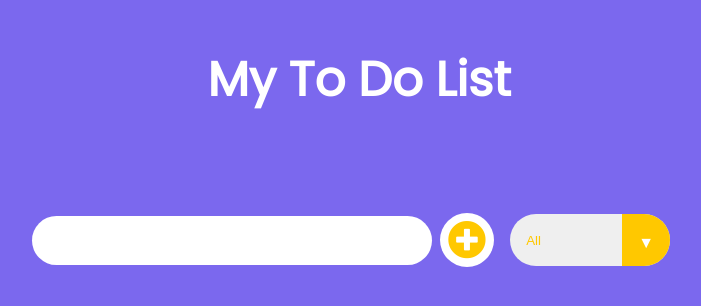
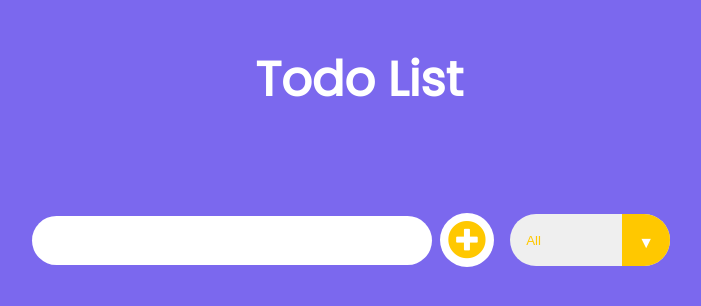
Before and after one commit to Rupantar-Borphukan/cdac-task01, a plain HTML site: page index.html in a window 1280 px wide. Shown: the whole page, without its empty margins (281-982 px from the left). Drawn offline with Linux system fonts and the light colour scheme.

Commit message:
Update index.html

```diff
--- a/index.html
+++ b/index.html
@@ -11,12 +11,12 @@
     <!-- Font Awesome cdn css -->
     <link rel="stylesheet" href="https://cdnjs.cloudflare.com/ajax/libs/font-awesome/5.15.3/css/all.min.css" integrity="sha512-iBBXm8fW90+nuLcSKlbmrPcLa0OT92xO1BIsZ+ywDWZCvqsWgccV3gFoRBv0z+8dLJgyAHIhR35VZc2oM/gI1w==" crossorigin="anonymous" referrerpolicy="no-referrer" />
     <link rel="stylesheet" href="./styles.css">
-    <title>To Do List</title>
+    <title>Todo List</title>
 </head>
 <body>
 
     <header>
-        <h1>My To Do List</h1>
+        <h1>Todo List</h1>
     </header>
     <form action="">
         <input type="text" class="todo-input">
```
